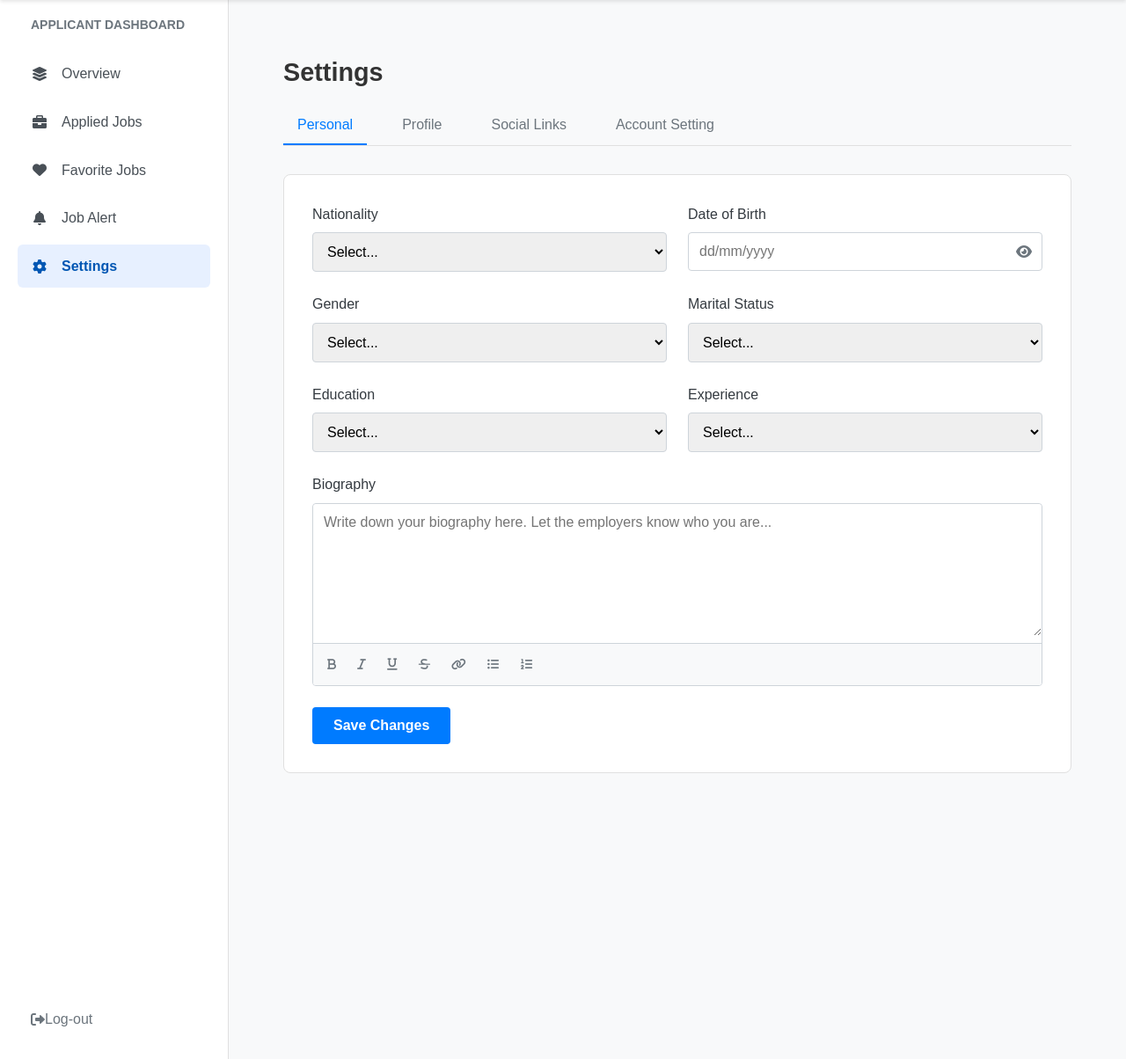
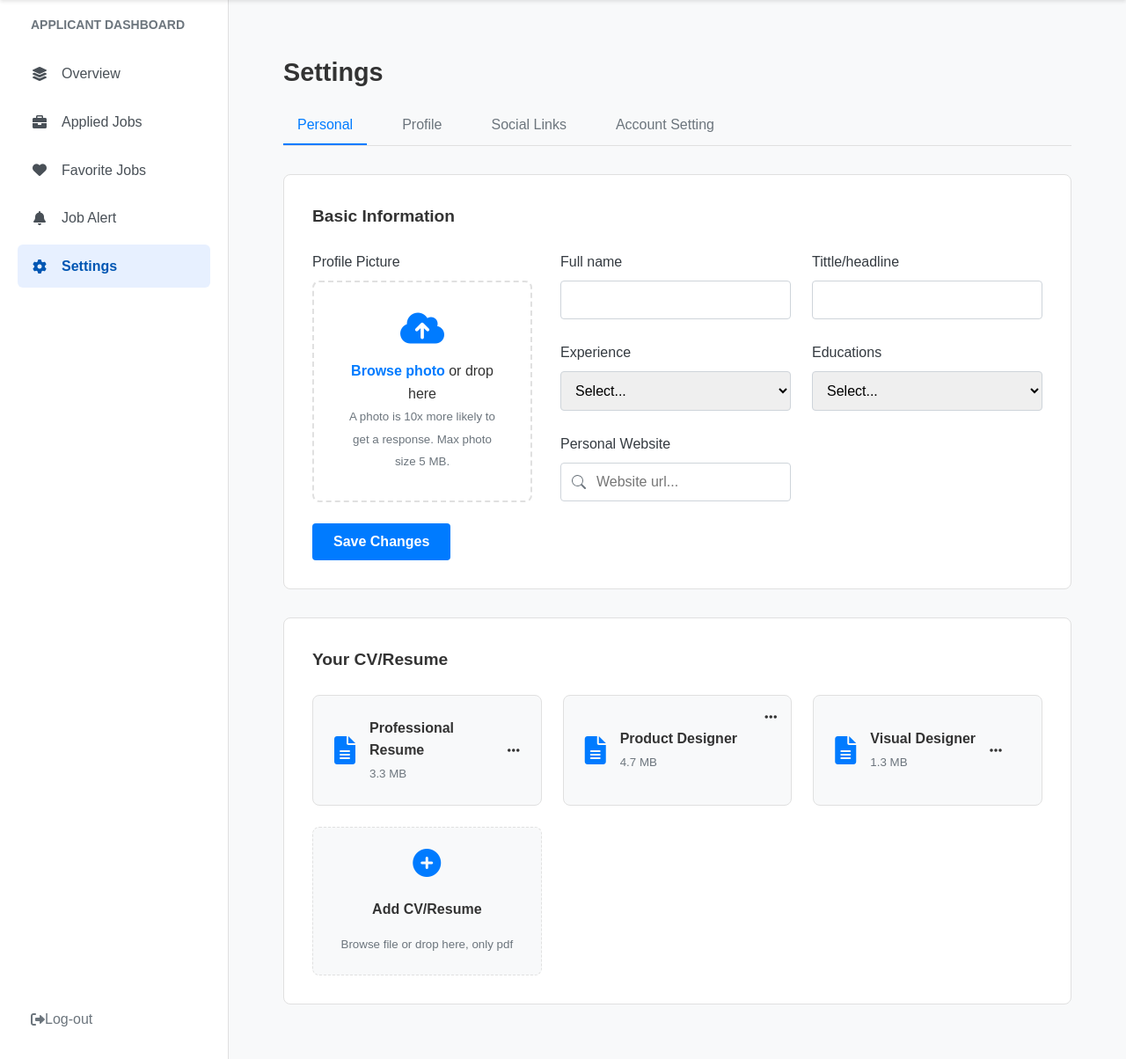
Before and after one commit to rmcky0/CSIT327-G1-JobConnect, a Django app: page /dashboard/applicant/settings/ in a window 1280 px wide. Shown: the part 73-1277 px from the top of the page at 88% size. Run offline with Django 5.2, Linux system fonts and the light colour scheme; the visitor is signed in with stand-in values (Sample User, id 1).

Commit message:
fix(applicant settings): adjust html views

```diff
--- a/JobConnect/templates/dashboard/applicant/applicant_settings.html
+++ b/JobConnect/templates/dashboard/applicant/applicant_settings.html
@@ -14,7 +14,7 @@
     </div>
 
     <!-- Personal Tab -->
-    <div class="settings-content" id="personal-tab" style="display: none;">
+    <div class="settings-content" id="personal-tab" >
         <div class="basic-information">
             <h3>Basic Information</h3>
             <div class="form-row">
@@ -97,7 +97,7 @@
     </div>
 
     <!-- Profile Tab -->
-    <div class="settings-content" id="profile-tab">
+    <div class="settings-content" id="profile-tab" style="display: none;">
         <div class="profile-form-section">
             <div class="form-row-two-columns">
                 <div class="form-group">
```
